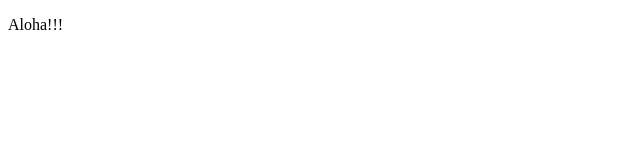
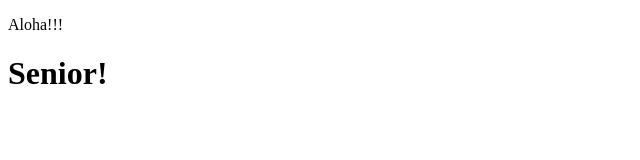
Before and after one commit to Asstafeva/Project_js, a plain HTML site: page index.html in a window 1280 px wide. Shown: the whole page, without its empty margins (0-640 px from the left). Drawn offline with Linux system fonts and the light colour scheme.

Commit message:
index.html mod

```diff
--- a/index.html
+++ b/index.html
@@ -8,6 +8,7 @@
 <body>
 
 <p>Aloha!!!</p>
+<h1>Senior!</h1>
 <!-- <script>
     alert(1);
 </script> -->
```
